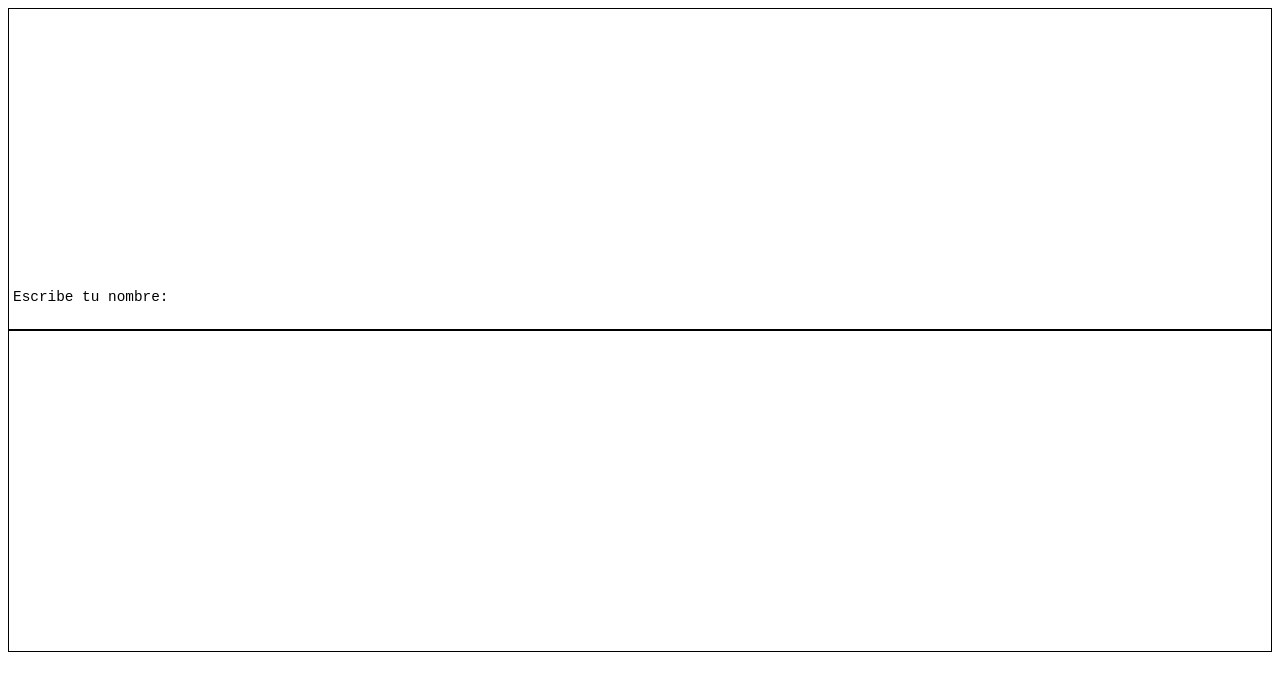
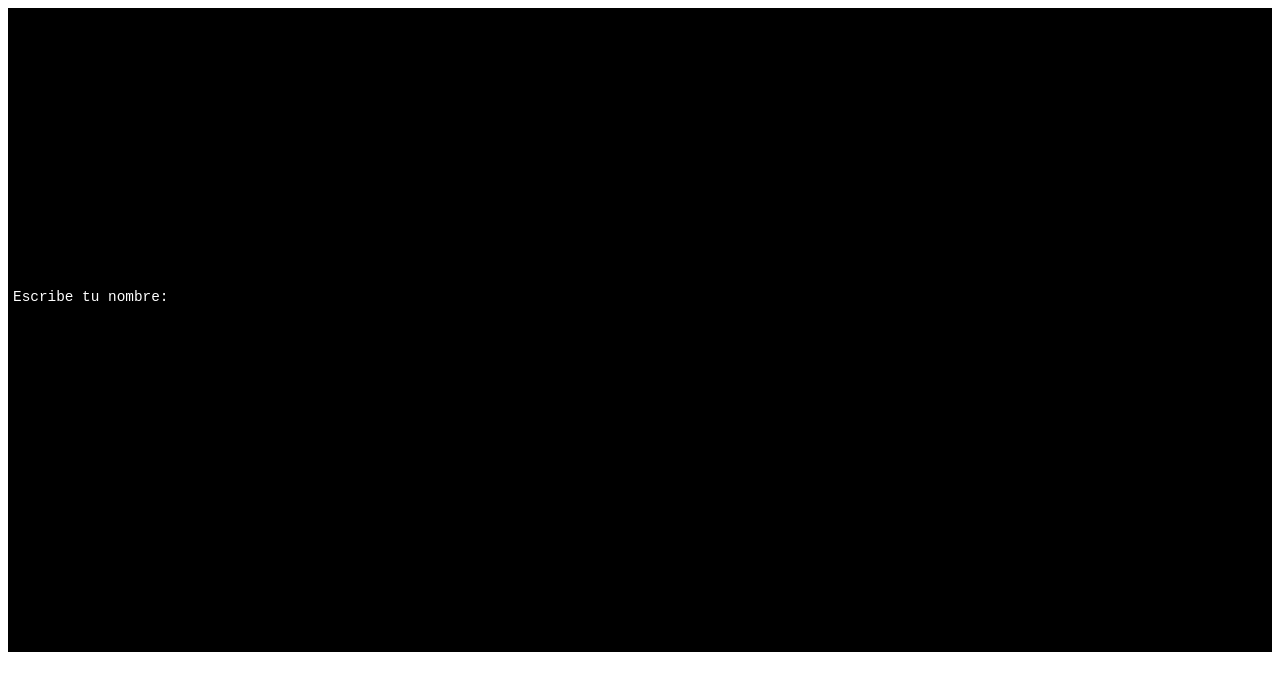
Before and after one commit to sgb004/ObsiCLI, a plain HTML site: page index.html in a window 1280 px wide. Drawn offline with Linux system fonts and the light colour scheme; files that its build step writes are made by us from their sources.

Commit message:
Added vars to change the colors

```diff
--- a/obsicl/style.css
+++ b/obsicl/style.css
@@ -1,9 +1,15 @@
 obsi-cl {
+	--text-color: #fff;
+	--background-color: #000;
+	--border-color: var(--background-color);
+
 	display: flex;
-	border: 1px solid #000;
+	border: 1px solid var(--border-color);
 	font-size: 16px;
 	height: 40vh;
 	overflow: auto;
+	background-color: var(--background-color);
+	color: var(--text-color);
 
 	.screen {
 		display: flex;
@@ -33,6 +39,8 @@ obsi-cl {
 		input[type='text'] {
 			box-sizing: border-box;
 			width: 100%;
+			color: inherit;
+			caret-color: currentColor;
 		}
 
 		input[type='submit'] {
```
